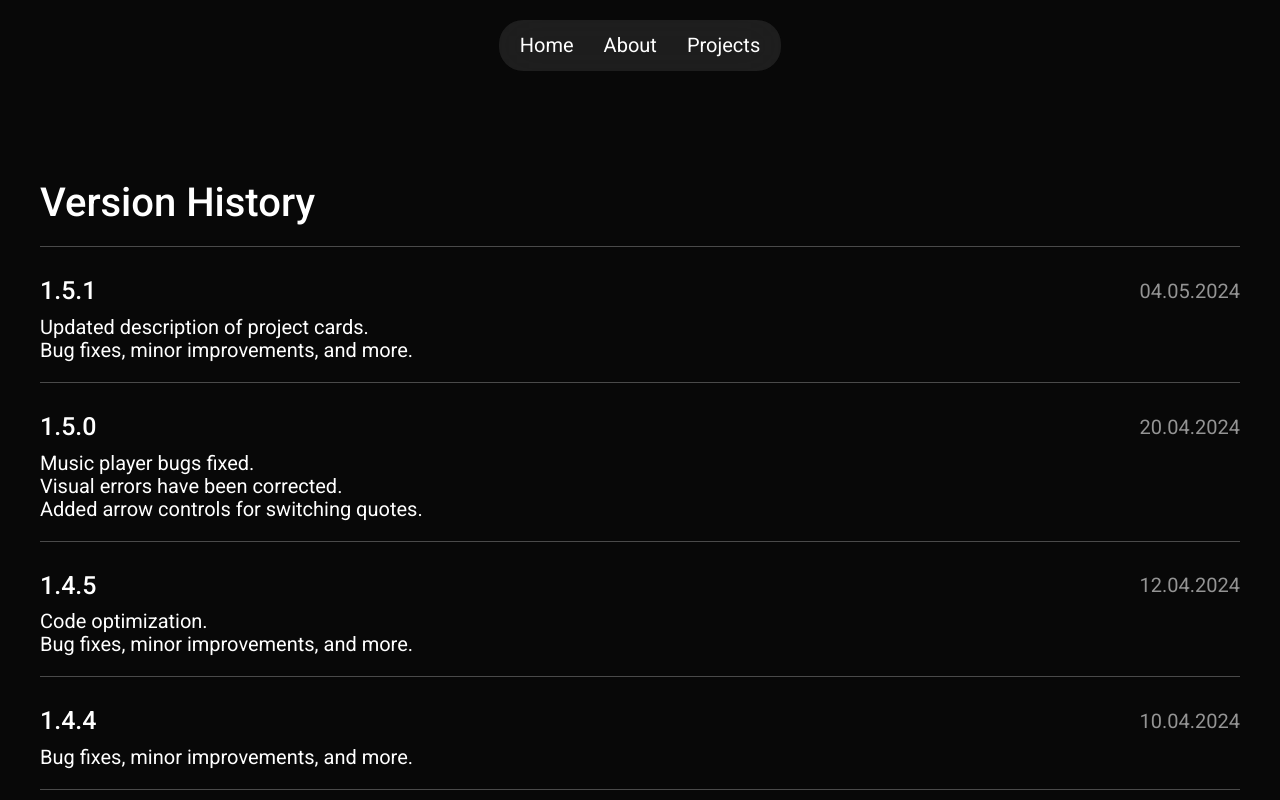
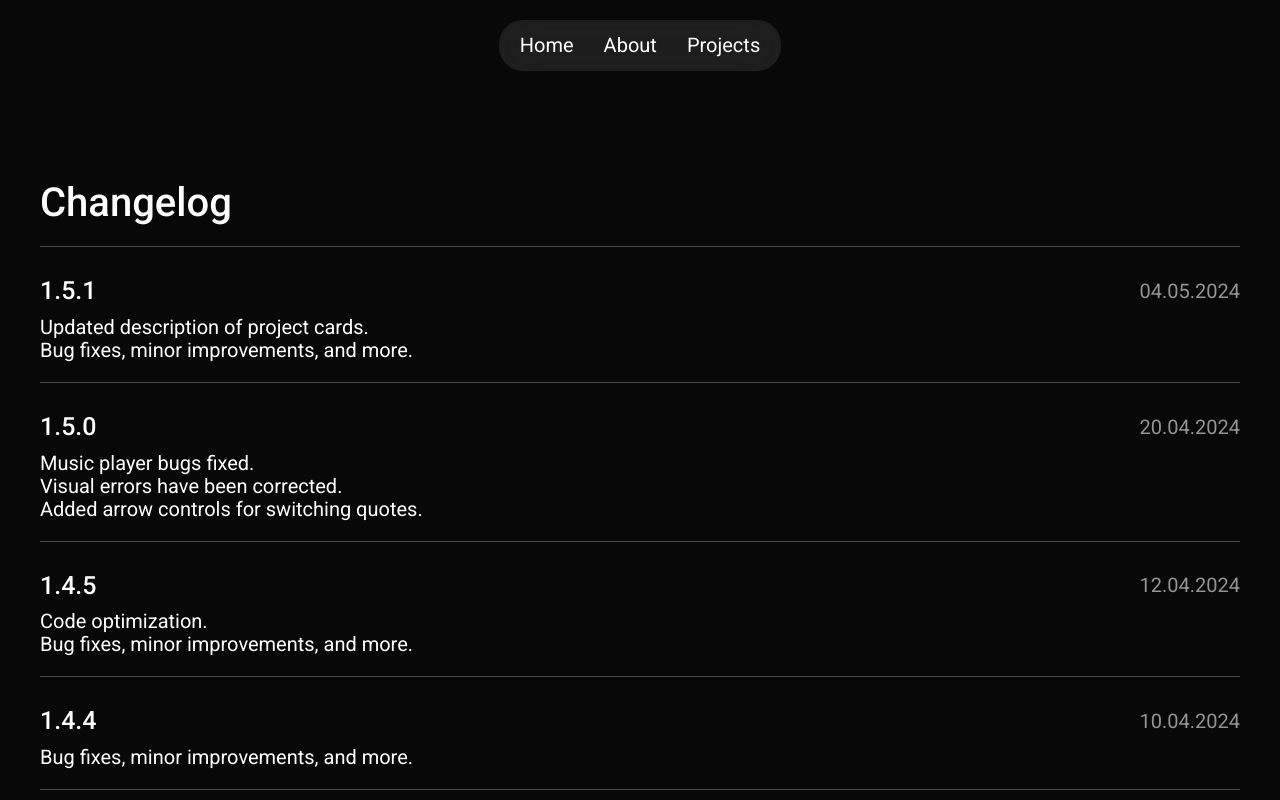
Before and after one commit to RodionGimranov/Personal_WebSite, a website: page VersionHistoryPage.html in a window 1280 px wide. Shown: the top 800 px of the page. Drawn offline with Linux system fonts and the light colour scheme.

Commit message:
The page title 'Version History' has been changed to 'Changelog'

```diff
--- a/VersionHistoryPage.html
+++ b/VersionHistoryPage.html
@@ -2,7 +2,7 @@
 <html lang="en">
 <head>
     <meta charset="UTF-8" />
-    <title>Version History</title>
+    <title>Changelog</title>
     <link rel="icon" href="Media/images/main-favicon.png">
     <link rel="stylesheet" type="text/css" href="styles/style.css">
     <link rel="stylesheet" type="text/css" href="styles/normalize.css">
@@ -31,7 +31,7 @@
         </nav>
     </header>
     <main class="version_history_container">
-        <h1 class="section_title">Version History</h1>
+        <h1 class="section_title">Changelog</h1>
         <div class="version_history_block">
             <div class="information_about_version">
                 <p class="version_number">1.5.1</p>
```
